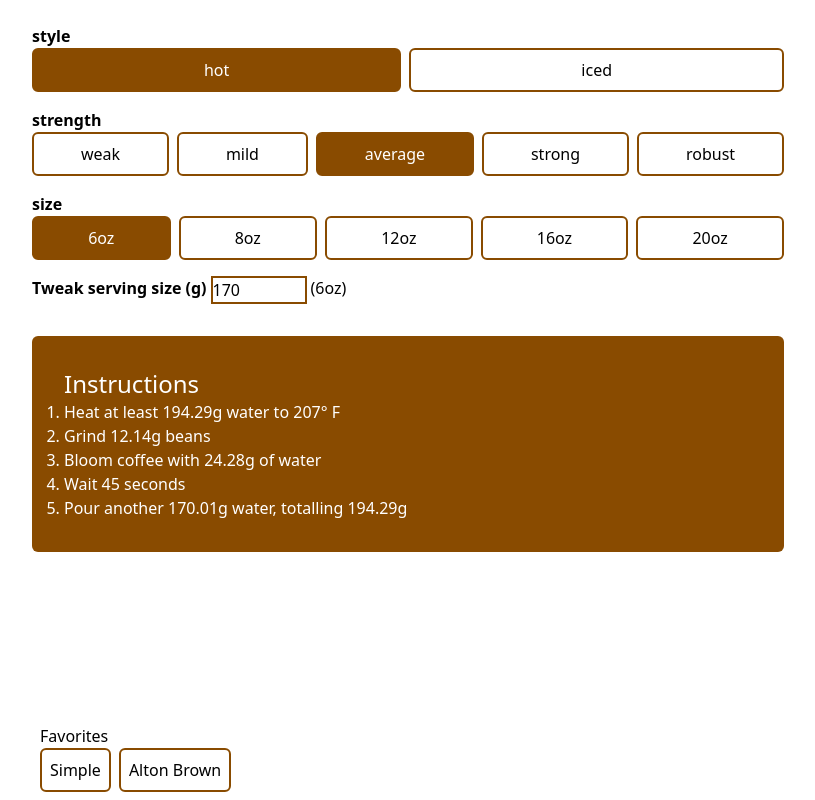
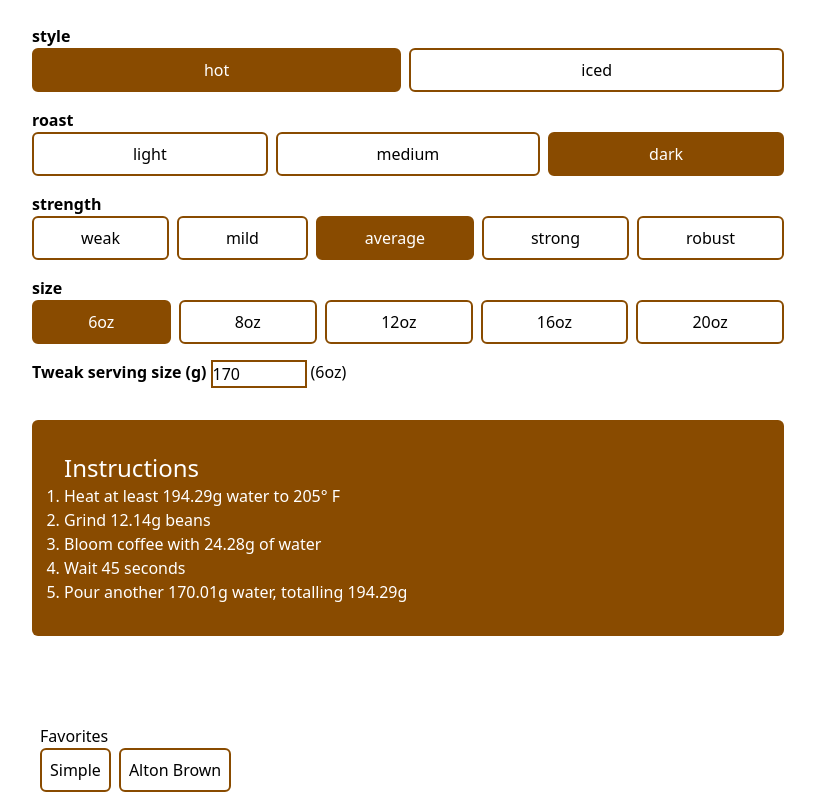
Before and after one commit to Merk42/coffee-config, a React (Vite) app: page / in a window 1280 px wide. Shown: the whole page, without its empty margins (232-1047 px from the left). Built offline with nearby package versions, Linux system fonts and the light colour scheme.

Commit message:
add roast level

```diff
--- a/src/App.tsx
+++ b/src/App.tsx
@@ -5,6 +5,21 @@ import Favorites from './components/Favorites';
 import RadioGroup from './components/RadioGroup';
 
 import { RadioGroupOption } from './components/types';
+
+const roastOptions:RadioGroupOption[] = [
+  {
+    label:'light',
+    value:1
+  },
+  {
+    label:'medium',
+    value:2
+  },
+  {
+    label:'dark',
+    value:3
+  }
+]
 
 const styleOptions:RadioGroupOption[] = [
   {
@@ -89,11 +104,17 @@ function App() {
     }
   }
 
-  const [ratio, setRatio] = useState(16)
+  const [roast, setRoast] = useState(3);
 
-  const [serving, setServing] = useState(170)
+  const [ratio, setRatio] = useState(16);
 
-  const [iced, setIced] = useState(0)
+  const [serving, setServing] = useState(170);
+
+  const [iced, setIced] = useState(0);
+
+  const handleRoastChange = (event:any) => {
+    setRoast(event.target.value);
+  }
 
   const handleRatioChange = (event:any) => {
     setRatio(event.target.value);
@@ -102,7 +123,8 @@ function App() {
   const handleFavorite = (event:string) => {
     setRatio(favorites[event].ratio);
     setServing(favorites[event].brew);
-    setIced(0)
+    setIced(0);
+    setRoast(3);
   }
 
   const handleStyleChange = (event:any) => {
@@ -150,6 +172,14 @@ function App() {
       />
 
       <RadioGroup
+        selectedvalue={roast}
+        legend="roast"
+        name="roast"
+        options={roastOptions}
+        onChange={handleRoastChange}
+      />
+
+      <RadioGroup
         selectedvalue={ratio}
         legend="strength"
         name="strength"
@@ -183,6 +213,7 @@ function App() {
        beans={calcBeans}
        bloom={calcBloom}
        isIced={!!Number(iced)}
+       roast={roast}
       />
     </main>
   )
--- a/src/components/Instructions.tsx
+++ b/src/components/Instructions.tsx
@@ -5,9 +5,10 @@ interface InstructionsProps {
     beans: number;
     bloom: number;
     isIced: boolean;
+    roast: number;
 }
 
-const Instructions: React.FC<InstructionsProps> = ({ water, beans, bloom, isIced }) => {
+const Instructions: React.FC<InstructionsProps> = ({ water, beans, bloom, isIced, roast }) => {
 
     const ice = useMemo(() => {
         if (!isIced) {
@@ -21,11 +22,15 @@ const Instructions: React.FC<InstructionsProps> = ({ water, beans, bloom, isIced
         return Math.round((RAW + Number.EPSILON) * 100) / 100;
     },[water, bloom, ice])
 
+    const temperature = useMemo(() => {
+        return roast * 5 + 190
+    }, [roast])
+
     return (
         <div className="mt-8 rounded-md bg-yellow-800 text-white p-8">
             <h2 className="text-2xl capitalize">instructions</h2>
             <ol className="list-decimal">
-                <li>Heat at least {water}g water to 207&deg; F</li>
+                <li>Heat at least {water}g water to {temperature}&deg; F</li>
                 <li>Grind {beans}g beans</li>
                 { isIced &&
                     <li>Fill carafe with {ice}g ice</li>
--- a/src/components/RadioGroup.tsx
+++ b/src/components/RadioGroup.tsx
@@ -1,11 +1,11 @@
 import { RadioButtonProps, RadioGroupProps } from "./types";
 
-function CustomRadioButton({ name, value, label, selectedvalue, onChange }:RadioButtonProps) {
+function CustomRadioButton({ name, value, label, selectedvalue, onChange, legend }:RadioButtonProps) {
   return (
     <span className='flex grow'>
         <input
             className="hidden peer"
-            id={value.toString()}
+            id={legend + '-' + value.toString()}
             type="radio"
             name={name}
             value={value}
@@ -13,7 +13,7 @@ function CustomRadioButton({ name, value, label, selectedvalue, onChange }:Radio
             onChange={onChange}/>
         <label
             className="cursor-pointer grow text-center border-yellow-800 border-2 p-2 rounded-md peer-checked:bg-yellow-800 peer-checked:text-white"
-            htmlFor={value.toString()}>
+            htmlFor={legend + '-' + value.toString()}>
             {label}
         </label>
     </span>
@@ -32,6 +32,7 @@ function RadioGroup({ legend, name, options, selectedvalue, onChange }:RadioGrou
           value={option.value}
           label={option.label}
           selectedvalue={selectedvalue}
+          legend={legend}
           onChange={onChange}
           />
       ))}
--- a/src/components/types.ts
+++ b/src/components/types.ts
@@ -18,5 +18,6 @@ export interface RadioButtonProps {
     value: string|number;
     label: string;
     selectedvalue: string|number;
+    legend: string;
     onChange: ChangeEventHandler<HTMLInputElement>;
 }
--- a/vite.config.ts
+++ b/vite.config.ts
@@ -44,8 +44,8 @@ export default defineConfig({
       theme_color:'#894b00',
       background_color:'#fff',
       display:"standalone",
-      scope:'/',
-      start_url:"/",
+      scope:'/etc/coffee-config',
+      start_url:"/etc/coffee-config/index.html",
       orientation:'portrait'
       }
     })
```
Also changed, not shown: 1 other file (tests, documents, lock files or other folders).
